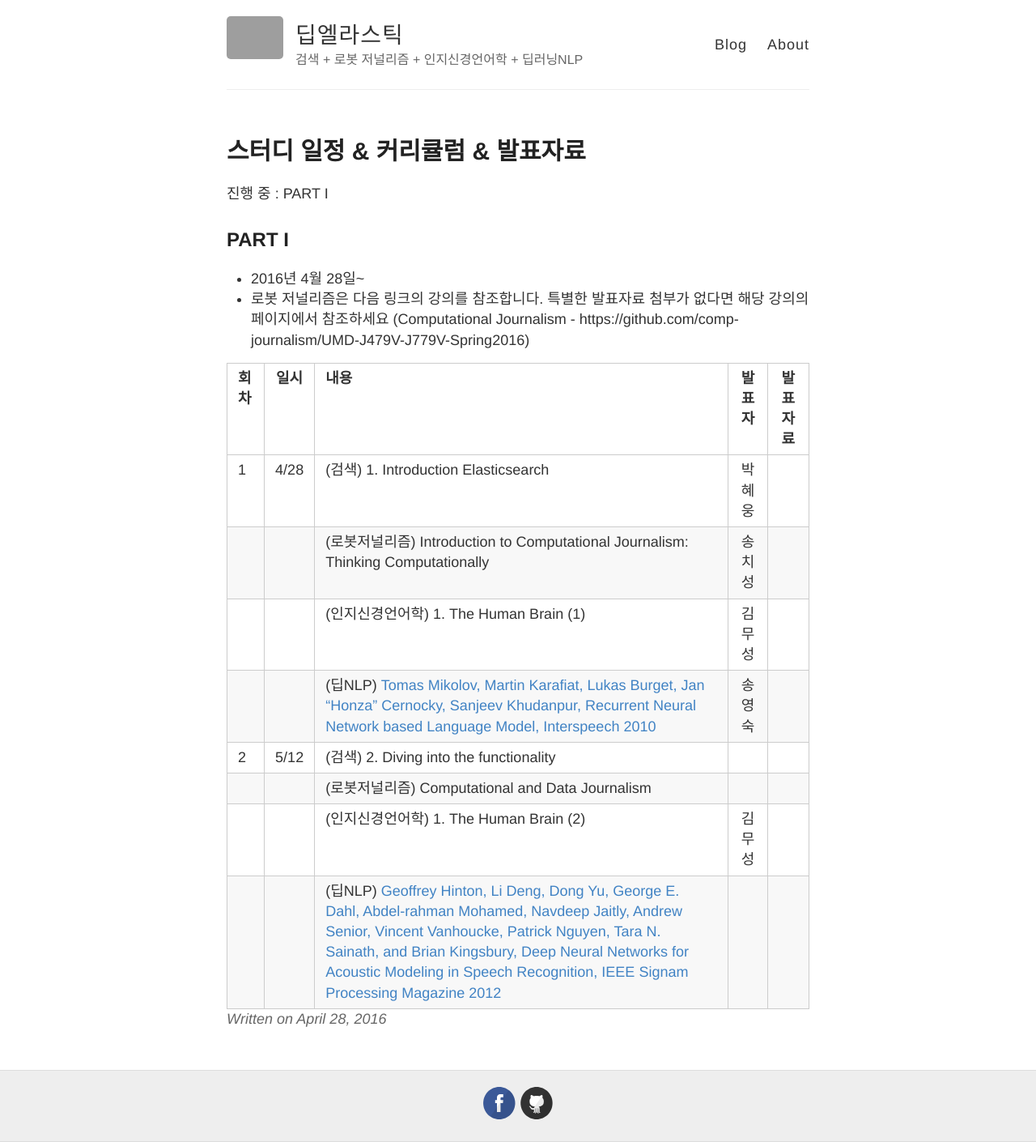
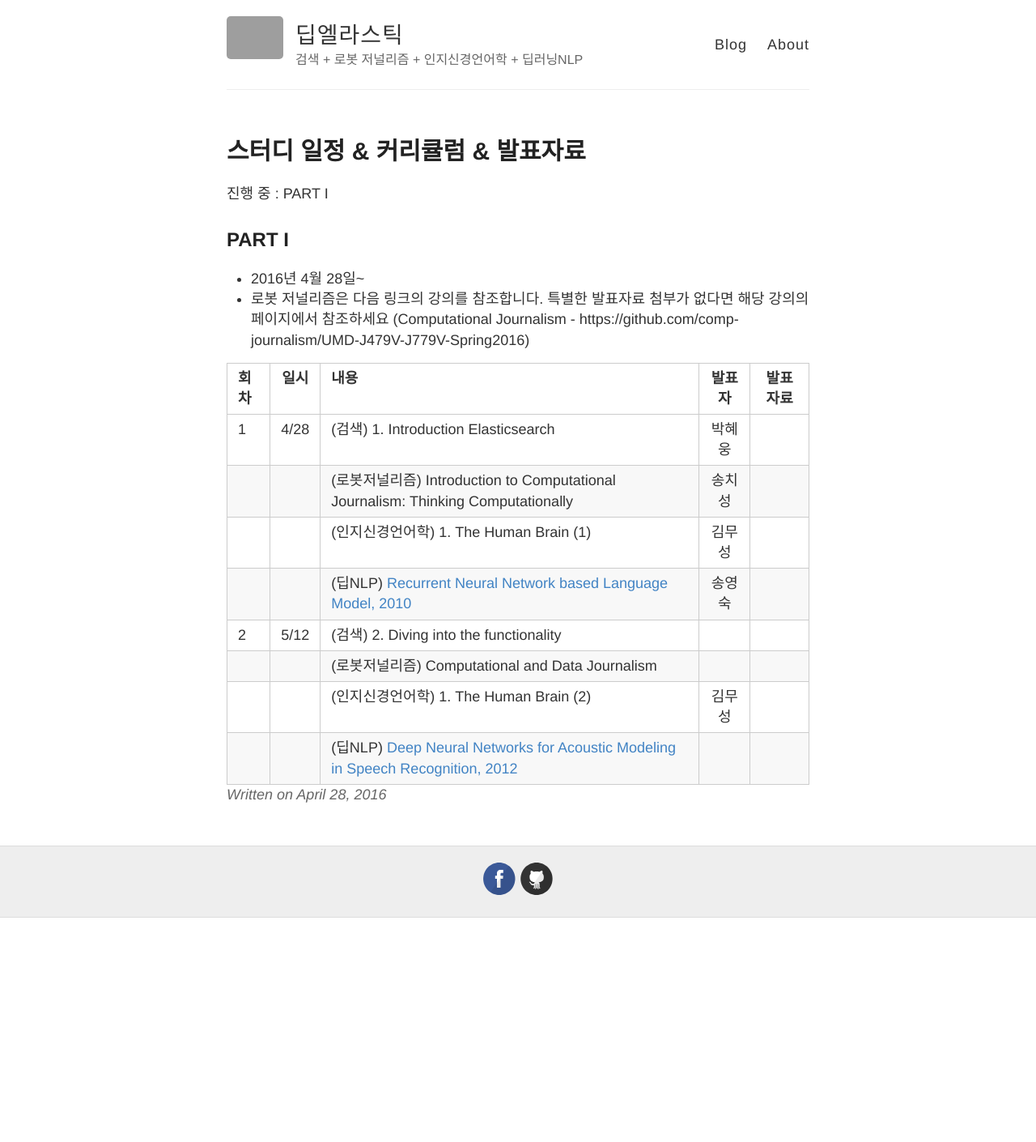
Before and after one commit to babelPish/deep-elastic, a Jekyll site: the page built from _posts/2016-4-28-SCHEDULE.md, in a window 1280 px wide. Shown: the whole page at 81% size. Built offline with Jekyll 4.4.1, drawn with Linux system fonts in a browser that asks for light colours; Markdown is read by kramdown in place of the engine named in the settings; after the commit the page ends 1133 px from its top, so only the background shows below that; grey boxes are pictures that could not be loaded.

Commit message:
Update 2016-4-28-SCHEDULE.md

```diff
--- a/_posts/2016-4-28-SCHEDULE.md
+++ b/_posts/2016-4-28-SCHEDULE.md
@@ -15,8 +15,8 @@ title: 스터디 일정 & 커리큘럼 & 발표자료
 | 1 |4/28 |(검색) 1. Introduction Elasticsearch  | 박혜웅 | |
 |   |    |(로봇저널리즘) Introduction to Computational Journalism: Thinking Computationally |송치성| |
 |   |    |(인지신경언어학) 1. The Human Brain (1) |김무성| |
-|   |    |(딥NLP) [Tomas Mikolov, Martin Karafiat, Lukas Burget, Jan "Honza" Cernocky, Sanjeev Khudanpur, Recurrent Neural Network based Language Model, Interspeech 2010](http://www.fit.vutbr.cz/research/groups/speech/publi/2010/mikolov_interspeech2010_IS100722.pdf) | 송영숙 | |
+|   |    |(딥NLP) [Recurrent Neural Network based Language Model,  2010](http://www.fit.vutbr.cz/research/groups/speech/publi/2010/mikolov_interspeech2010_IS100722.pdf) | 송영숙 | |
 | 2 |5/12 |(검색) 2. Diving into the functionality |  | |
 |   |    |(로봇저널리즘) Computational and Data Journalism || |
 |   |    |(인지신경언어학) 1. The Human Brain (2) |김무성| |
-|   |    |(딥NLP) [Geoffrey Hinton, Li Deng, Dong Yu, George E. Dahl, Abdel-rahman Mohamed, Navdeep Jaitly, Andrew Senior, Vincent Vanhoucke, Patrick Nguyen, Tara N. Sainath, and Brian Kingsbury, Deep Neural Networks for Acoustic Modeling in Speech Recognition, IEEE Signam Processing Magazine 2012](http://cs224d.stanford.edu/papers/maas_paper.pdf) |  | |
+|   |    |(딥NLP) [Deep Neural Networks for Acoustic Modeling in Speech Recognition, 2012](http://cs224d.stanford.edu/papers/maas_paper.pdf) |  | |
```
